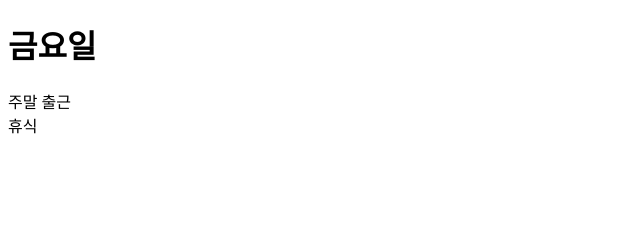
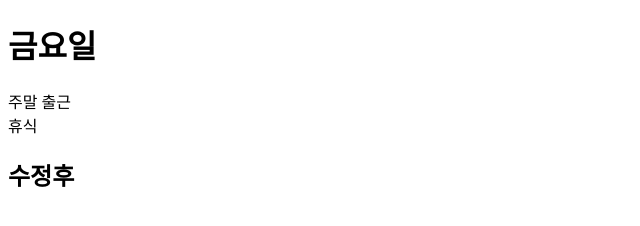
Before and after one commit to twwwwwwwwww/test, a plain HTML site: page index.html in a window 1280 px wide. Shown: the whole page, without its empty margins (0-640 px from the left). Drawn offline with Linux system fonts and the light colour scheme.

Commit message:
Update index.html

```diff
--- a/index.html
+++ b/index.html
@@ -7,6 +7,7 @@
 <body>
 <h1>금요일</h1>
 <p>주말 출근<br>휴식</p>
+<h2>수정후</h2>
 
 
 
```
